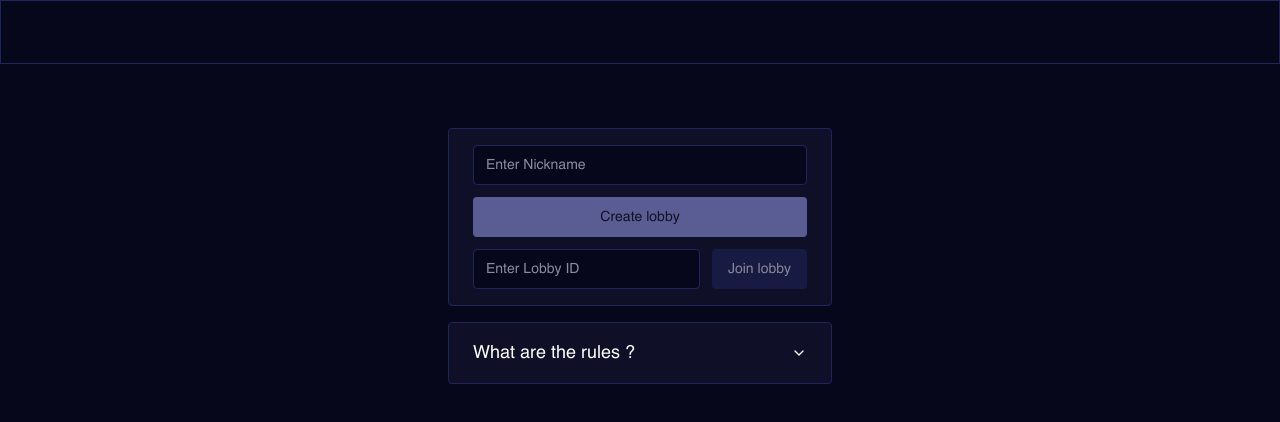
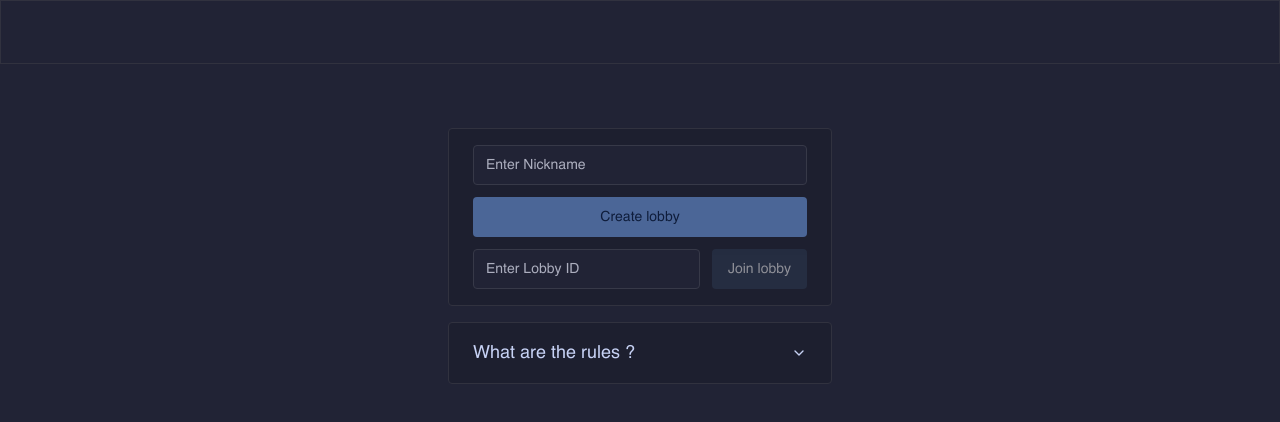
Before and after one commit to WilliamBanas/DeathRoll, a Next.js app in the folder deathroll/: page / in a window 1280 px wide. Shown: the top 422 px of the page. Built offline with nearby package versions, Linux system fonts and the light colour scheme; no server answers.

Commit message:
changed theme

```diff
--- a/deathroll/src/app/globals.css
+++ b/deathroll/src/app/globals.css
@@ -10,56 +10,34 @@ body {
 	.text-balance {
 		text-wrap: balance;
 	}
-	.gradient-text {
-		background-image: var(--gradient);
-		-webkit-background-clip: text;
-		background-clip: text;
-		color: transparent;
-	}
-	.bg-gradient {
-		background-image: var(--gradient);
-	}
 }
 
 @layer base {
   :root {
-    /* Name: custom color palette
-       Author: Ilias Ism
-       URL: https://gradient.page */
-
-    /* CSS: .bg-gradient { background: var(--gradient) } */
-    --gradient: linear-gradient(to top left,#a6c0fe,#f68084);
-
-    --background: 236 63.699999999999996% 6.56%;
-    --foreground: 236 9.8% 99.1%;
-
-    --muted: 236 49% 24.599999999999998%;
-    --muted-foreground: 236 9.8% 58.2%;
-
-    --popover: 236 45.4% 10.66%;
-    --popover-foreground: 236 9.8% 99.1%;
-
-    --card: 236 45.4% 10.66%;
-    --card-foreground: 236 9.8% 99.1%;
-
-    --border: 236 49% 24.599999999999998%;
-    --input: 236 49% 24.599999999999998%;
-
-    --primary: 236 98% 82%;
-    --primary-foreground: 236 9.8% 8.2%;
-
-    --secondary: 236 49% 24.599999999999998%;
-    --secondary-foreground: 236 9.8% 99.1%;
-
-    --accent: 236 49% 24.599999999999998%;
-    --accent-foreground: 236 9.8% 99.1%;
-
-    --destructive: 0 62.8% 30.6%;
-    --destructive-foreground: 236 9.8% 99.1%;
-
-    --ring: 236 98% 82%;
+    --background: 234 23% 17%;
+    --foreground: 225 69% 87%;
+    --muted: 234 12% 21%;
+    --muted-foreground: 234 12% 71%;
+    --popover: 234 23% 14%;
+    --popover-foreground: 225 69% 97%;
+    --card: 234 23% 15%;
+    --card-foreground: 225 69% 92%;
+    --border: 234 13% 22%;
+    --input: 234 13% 25%;
+    --primary: 217 100% 74%;
+    --primary-foreground: 217 100% 14%;
+    --secondary: 217 30% 25%;
+    --secondary-foreground: 217 30% 85%;
+    --accent: 234 23% 32%;
+    --accent-foreground: 234 23% 92%;
+    --destructive: 3 92% 45%;
+    --destructive-foreground: 0 0% 100%;
+    --ring: 217 100% 74%;
   }
 }
+
+
+
 
 @layer base {
 	* {
--- a/deathroll/src/app/lobby/[lobbyId]/page.tsx
+++ b/deathroll/src/app/lobby/[lobbyId]/page.tsx
@@ -252,8 +252,8 @@ const Lobby: React.FC = () => {
 									<Copy className="w-5" />
 								</Button>
 							</div>
-							<div className="rounded p-1 w-full bg-gradient">
-								<div className="bg-background rounded border-2">
+							<div className="rounded p-1 w-full bg-primary">
+								<div className="bg-background rounded">
 									<h2 className="text-xl w-full text-center p-2">Players</h2>
 									<ul className="h-fit grid grid-cols-2 gap-x-4 gap-y-2 p-4">
 										{Array.from({ length: 10 }).map((_, index) => {
@@ -268,11 +268,7 @@ const Lobby: React.FC = () => {
 															<>
 																{player.host && (
 																	<Crown
-																		className={`w-4 h-4 flex-shrink-0 ${
-																			player.socketId === socket?.id
-																				? "fill-[#FFD700] stroke-[#FFD700]"
-																				: "fill-[#FFD700] stroke-[#FFD700]"
-																		}`}
+																		className={`w-4 h-4 flex-shrink-0 ${"fill-[#FFD700] stroke-[#FFD700]"}`}
 																		fill="currentColor"
 																		stroke="currentColor"
 																	/>
--- a/deathroll/src/components/GameUi.tsx
+++ b/deathroll/src/components/GameUi.tsx
@@ -193,7 +193,7 @@ const GameUi: React.FC<GameUiProps> = ({
 					disabled={!isMyTurn || isAnimating || gameOver}
 				>
 					<span
-						className={`gradient-text text-3xl ${
+						className={`text-primary text-3xl ${
 							!isMyTurn || isAnimating || gameOver ? "opacity-50" : ""
 						}`}
 					>
```
